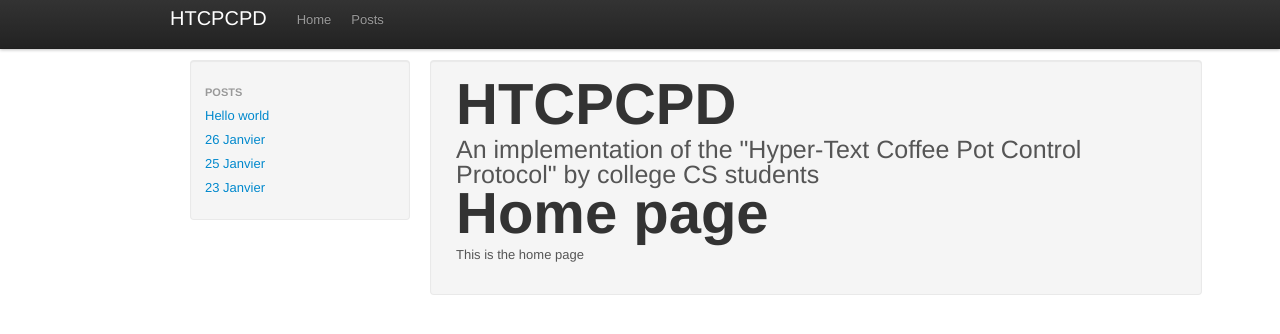
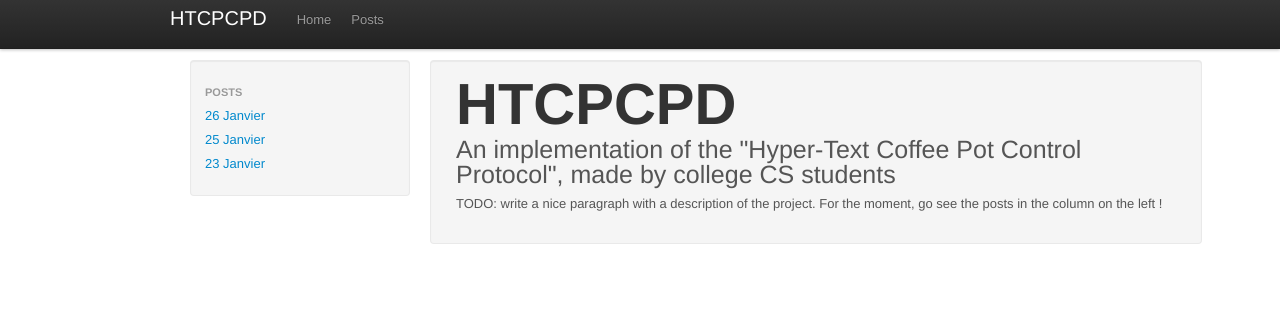
Before and after one commit to gelendir/htcpcpd, a Jekyll site: the page built from index.html, in a window 1280 px wide. Shown: the top 334 px of the page. Built offline with Jekyll 4.4.1, drawn with Linux system fonts in a browser that asks for light colours.

```diff
--- a/index.html
+++ b/index.html
@@ -5,9 +5,9 @@ title: Home page
 
 <header class="head">
     <h1>HTCPCPD</h1>
-    <p>An implementation of the "Hyper-Text Coffee Pot Control Protocol" by college CS students</p>
+    <p>An implementation of the "Hyper-Text Coffee Pot Control Protocol", made by college CS students</p>
 </header>
 
-<h1>Home page</h1>
-
-<p>This is the home page</p>
+<p>
+TODO: write a nice paragraph with a description of the project. For the moment, go see the posts in the column on the left !
+</p>
```
Also changed, not shown: _posts/2012-01-27-hello.md (deleted, +0 -14 lines).
